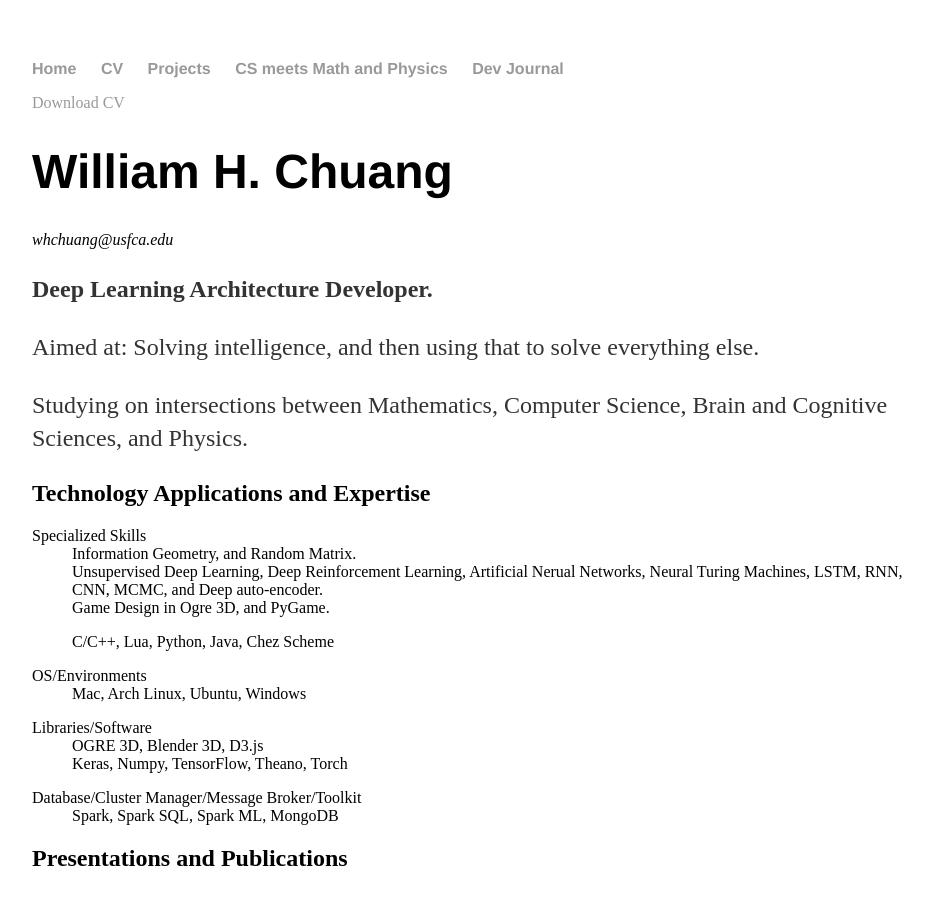
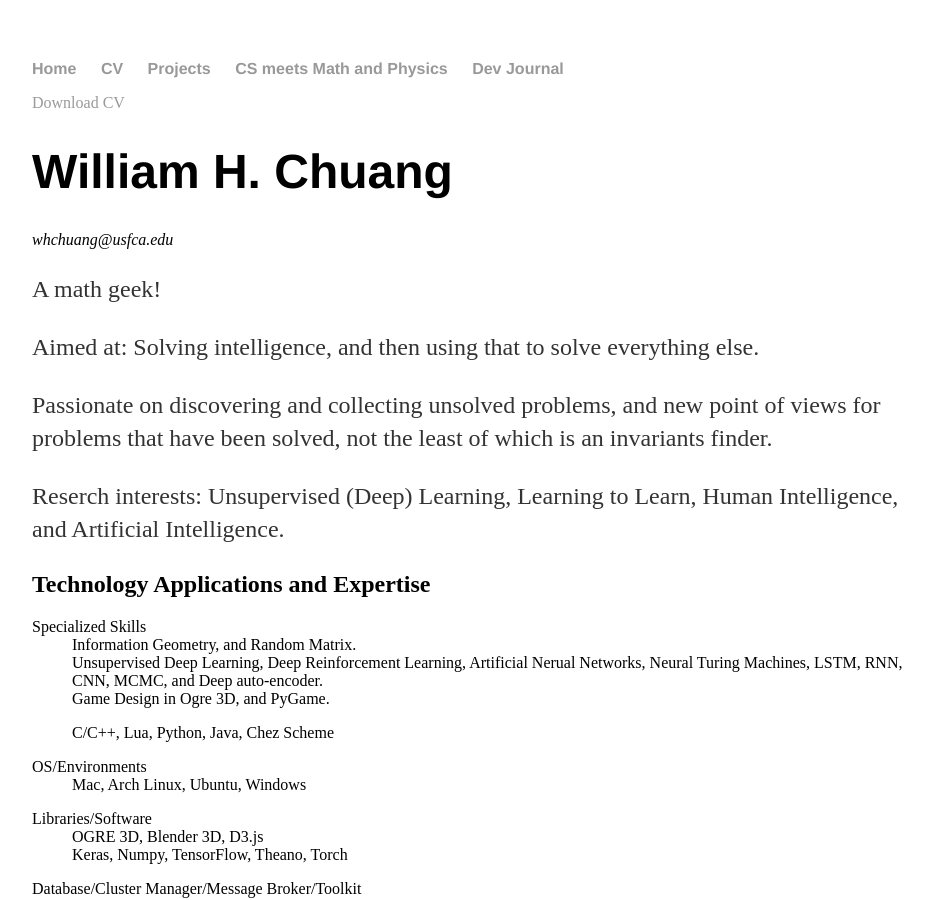
Before and after one commit to williamchuang/williamchuang.github.io, a Jekyll site: the page built from cv/index.html, in a window 1280 px wide and 900 px high. Shown: the whole window, without its empty margins (160-1093 px from the left). Built offline with Jekyll 4.4.1, drawn with Linux system fonts in a browser that asks for light colours; comment, search, counter and statistics services are not loaded.

Commit message:
Update index.html

```diff
--- a/cv/index.html
+++ b/cv/index.html
@@ -16,10 +16,11 @@ description: Current CV for William Chuang.
 				<span class="obfuscate">whchuang@usfca.edu</span><br>
 				</address>
 				</div>
+					<p>A math geek! </p>
+					<p>Aimed at: Solving intelligence, and then using that to solve everything else.</p>
 
-				<p><strong>Deep Learning Architecture Developer.</strong></p>
-					<p>Aimed at: Solving intelligence, and then using that to solve everything else.</p>
-					<p>Studying on intersections between Mathematics, Computer Science, Brain and Cognitive Sciences, and Physics.
+						<p>Passionate on discovering and collecting unsolved problems, and new point of views for problems that have been solved, not the least of which is an invariants finder. </p>
+						<p>Reserch interests: Unsupervised (Deep) Learning, Learning to Learn, Human Intelligence, and Artificial Intelligence.</p>
 
 
 				<h2>Technology Applications and Expertise</h2>
```
